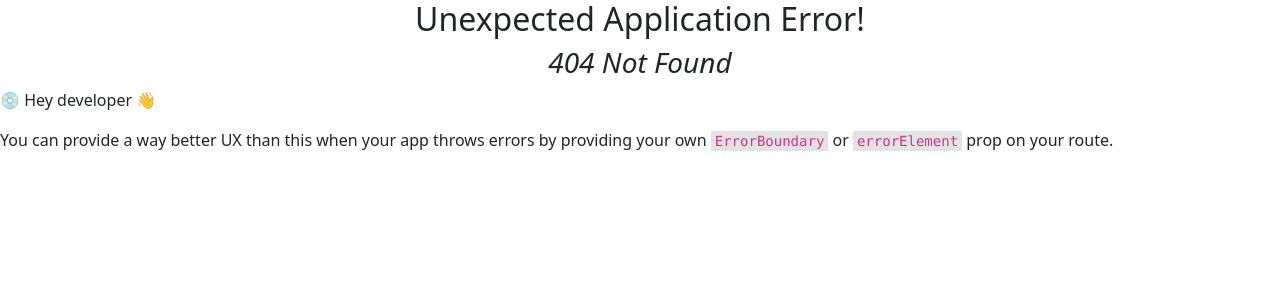
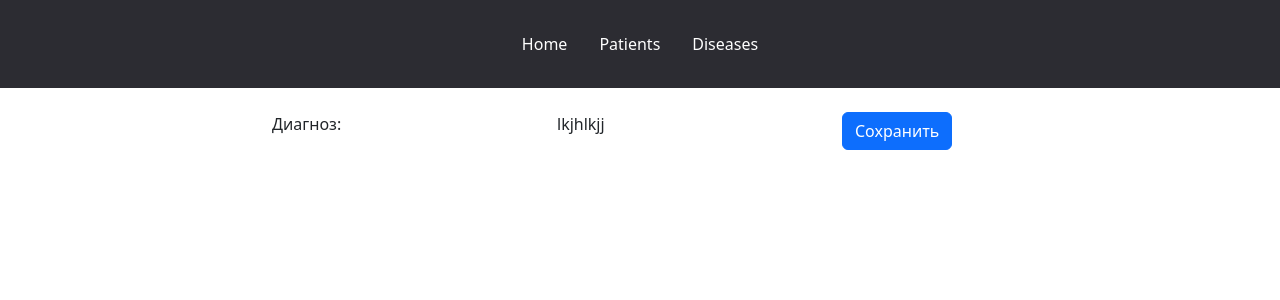
Before and after one commit to VolodyaChvey/DatabaseOfPatients, a React (Create React App) app in the folder Patients/client/: page /diseases/new in a window 1280 px wide. Before the commit this address had no page. Shown: the top 300 px of the page. Built offline with nearby package versions, Linux system fonts and the light colour scheme; no server answers.

Commit message:
addDiseases

```diff
--- a/Patients/client/src/App.js
+++ b/Patients/client/src/App.js
@@ -7,9 +7,10 @@ import StartPage from "./Pages/StartPage";
 import { SinglePatient, patientLoader } from "./Pages/SinglePatient";
 import { Patients, patientsLoader } from './Pages/Patients';
 import ErrorPage from './Pages/ErrorPage';
-import {AddPatient, newPatientAction} from "./Pages/AddPatient";
+import { AddPatient, newPatientAction } from "./Pages/AddPatient";
 import { EditPatient, updatePatientAction } from "./Pages/EditPatient";
 import DeletePatient from "./Pages/DeletePatient";
+import { NewDisease, diseasesLoader } from "./Pages/NewDisease";
 
 const router = createBrowserRouter(
   createRoutesFromElements(
@@ -17,9 +18,10 @@ const router = createBrowserRouter(
       <Route index element={<StartPage />} />
       <Route path="patients" element={<Patients />} loader={patientsLoader} errorElement={<ErrorPage />} />
       <Route path="patients/:id" element={<SinglePatient />} loader={patientLoader} />
-      <Route path="patients/new" element={<AddPatient/>} action={newPatientAction}/>
-      <Route path="patients/:id/edit" element={<EditPatient/>} action={updatePatientAction} loader={patientLoader}/>
-      <Route path="patients/:id/delete" element={<DeletePatient/>}/>
+      <Route path="patients/new" element={<AddPatient />} action={newPatientAction} />
+      <Route path="patients/:id/edit" element={<EditPatient />} action={updatePatientAction} loader={patientLoader} />
+      <Route path="patients/:id/delete" element={<DeletePatient />} />
+      <Route path="diseases/:id" element={<NewDisease />} loader={diseasesLoader} />
     </Route>
   )
 )
--- /dev/null
+++ b/Patients/client/src/Components/TextDiagnosis.jsx
@@ -0,0 +1,16 @@
+import { Button, Col, Row } from "react-bootstrap";
+
+export default function TextDiagnosis({ diagnosis, onClick }) {
+    return (
+        <Row className="mb-3">
+            <Col sm={2}></Col>
+            <Col sm={3} className="text-right">Диагноз: </Col>
+            <Col sm={3} className="text-right">{diagnosis}</Col>
+            <Col sm={2}>
+                <Button className="btn btn-primary"
+                    onClick={onClick}>Сохранить</Button>
+            </Col>
+            <Col sm={2}></Col>
+        </Row>
+    )
+}
--- a/Patients/client/src/Pages/AddPatient.jsx
+++ b/Patients/client/src/Pages/AddPatient.jsx
@@ -34,7 +34,7 @@ function AddPatient() {
       <TwoButtons oneLabel={"Go back"} oneOnClick={() => navigate(-1)} />
       {data?.message && <div style={{ color: "blue" }} className="text-center">{data.message}</div>}
       <CostomForm action={"/patients/new"} submitting={navigation.state === "submitting"} />
-      <DropdownButtons/>
+      <DropdownButtons />
     </>
   );
 }
--- /dev/null
+++ b/Patients/client/src/Pages/NewDisease.jsx
@@ -0,0 +1,37 @@
+import { useLoaderData, useParams } from "react-router-dom";
+import TextDiagnosis from "../Components/TextDiagnosis";
+
+function NewDisease() {
+    const { disease } = useLoaderData();
+    const {id} = useParams();
+    return (
+        <>
+        <TextDiagnosis diagnosis={"lkjhlkjj"}/>
+        </>
+    )
+}
+
+async function getDiseases() {
+    try {
+        const response = await fetch(`http://localhost:8080/diseases`)
+        return response.json();
+    } catch (e) {
+        return [
+            {
+                main: [{ name: "ИБС" }, { name: "ХРБС" }]
+            }, {
+                property: [{ name: "МА" }, { name: "ФП" }]
+            }, {
+                complication: [{ name: "Н1" }, { name: "Н2" }]
+            }
+        ]
+
+    }
+}
+
+async function diseasesLoader() {
+    const diseases = await getDiseases()
+    return { diseases };
+}
+
+export { NewDisease, diseasesLoader }
--- a/Patients/client/src/data.js
+++ b/Patients/client/src/data.js
@@ -3,6 +3,7 @@ export  const translation = {
     middleName: "Отчество",
     firstName: "Имя",
     address: "Адрес",
+    disease: "Диагноз",
   };
 
 export const emptyPatient = {
@@ -11,4 +12,5 @@ export const emptyPatient = {
     middleName: "",
     firstName: "",
     address: "",
+    disease: "",
 };
```
